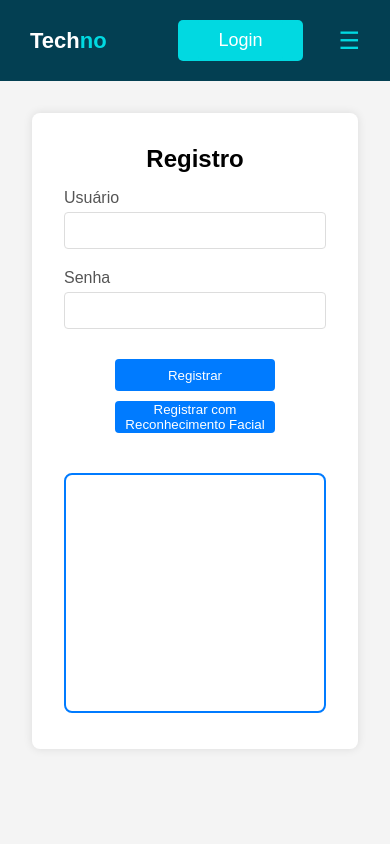
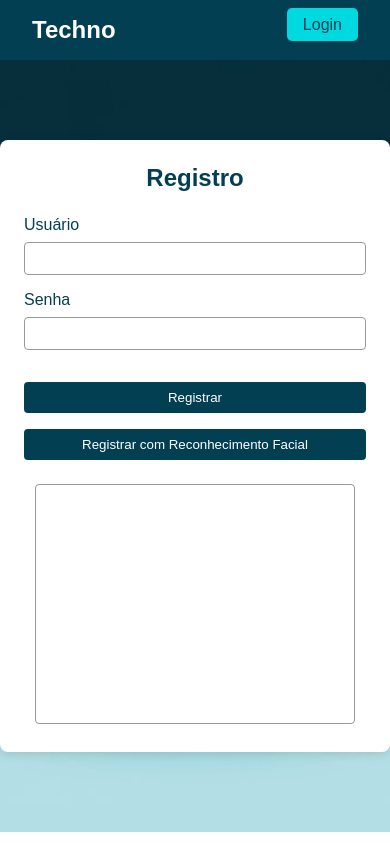
Before and after one commit to mateusmjacubavicius/TccFlask, a Flask app: page /register in a window 390 px wide. Run offline with Flask 3, Linux system fonts and the light colour scheme.

Commit message:
TccOficial commit

```diff
--- /dev/null
+++ b/static/register.css
@@ -0,0 +1,158 @@
+:root {
+    --primeira-cor: #033F52;
+    --segunda-cor: #005366;
+    --terceira-cor: #01788B;
+    --quarta-cor: #01D9E1;
+    --quinta-cor: #FFFFFF;
+    --sexta-cor: #999;
+}
+
+/* Reset básico */
+* {
+    margin: 0;
+    padding: 0;
+    box-sizing: border-box;
+}
+
+body {
+    font-family: Arial, sans-serif;
+    background-image: url('./img/img-tcc-mateus.jpeg');
+    background-size: cover;
+    background-repeat: no-repeat;
+    background-position: center;
+    color: var(--primeira-cor);
+}
+
+/* Estilo do cabeçalho */
+header {
+    background-color: var(--primeira-cor);
+    color: var(--quinta-cor);
+    display: flex;
+    justify-content: space-between;
+    align-items: center;
+    padding: 1rem 2rem;
+}
+
+.logo {
+    font-size: 1.5rem;
+    font-weight: bold;
+}
+
+.nav-links {
+    list-style: none;
+    display: flex;
+}
+
+.nav-links li {
+    margin: 0 15px;
+}
+
+.nav-links a {
+    color: var(--quinta-cor);
+    text-decoration: none;
+    transition: color 0.3s;
+}
+
+.nav-links a:hover {
+    color: var(--quarta-cor);
+}
+
+.icons .btn-login {
+    background-color: var(--quarta-cor);
+    color: var(--primeira-cor);
+    padding: 0.5rem 1rem;
+    text-decoration: none;
+    border-radius: 5px;
+    transition: background-color 0.3s;
+}
+
+.icons .btn-login:hover {
+    background-color: var(--terceira-cor);
+}
+
+.hamburger {
+    display: none; /* Inicialmente oculto */
+    font-size: 2rem;
+    cursor: pointer;
+}
+
+/* Estilo do container de registro */
+.register-container {
+    max-width: 400px;
+    margin: 5rem auto;
+    padding: 2rem;
+    background-color: var(--quinta-cor);
+    border-radius: 8px;
+    box-shadow: 0 2px 10px rgba(0, 0, 0, 0.1);
+}
+
+h2 {
+    margin-bottom: 1.5rem;
+    text-align: center;
+}
+
+.input-field {
+    margin-bottom: 1rem;
+}
+
+.input-field label {
+    display: block;
+    margin-bottom: 0.5rem;
+}
+
+.input-field input {
+    width: 100%;
+    padding: 0.5rem;
+    border: 1px solid var(--sexta-cor);
+    border-radius: 4px;
+}
+
+.btn-face {
+    width: 100%;
+    padding: 0.5rem;
+    background-color: var(--primeira-cor);
+    color: var(--quinta-cor);
+    border: none;
+    border-radius: 4px;
+    cursor: pointer;
+    transition: background-color 0.3s;
+    margin-top: 1rem; /* Espaçamento entre os botões */
+}
+
+.btn-face:hover {
+    background-color: var(--quarta-cor);
+}
+
+/* Estilo da seção de câmera */
+.camera {
+    margin-top: 1.5rem;
+    text-align: center;
+}
+
+video {
+    border: 1px solid var(--sexta-cor);
+    border-radius: 4px;
+}
+
+/* Responsividade */
+@media (max-width: 768px) {
+    header {
+        display: flex;
+        align-items: center;
+        align-items: flex-start;
+    }
+
+    .nav-links {
+        justify-content: center;
+        margin-top: 1rem; /* Espaçamento entre o logo e os links */
+    }
+
+    .nav-links li {
+        display: none;
+        margin: 0 10px; /* Menor espaçamento em telas menores */
+    }
+
+    .register-container {
+        padding: 1.5rem; /* Menos padding em telas menores */
+    }
+}
--- a/templates/login.html
+++ b/templates/login.html
@@ -5,7 +5,7 @@
     <meta http-equiv="X-UA-Compatible" content="IE=edge">
     <meta name="viewport" content="width=device-width, initial-scale=1.0">
     <title>Login - Reconhecimento Facial</title>
-    <link rel="stylesheet" href="{{ url_for('static', filename='styles.css') }}">
+    <link rel="stylesheet" href="{{ url_for('static', filename='login.css') }}">
     <script defer src="{{ url_for('static', filename='login.js') }}"></script>
 </head>
 <body>
@@ -22,7 +22,6 @@
         <div class="icons">
             <a href="{{ url_for('register_page') }}" class="btn-registrar">Registrar</a>
         </div>
-        <div class="hamburger" onclick="toggleMenu()">&#9776;</div>
     </header>
     <main>
         <div class="login-container">
--- a/templates/register.html
+++ b/templates/register.html
@@ -5,7 +5,7 @@
     <meta http-equiv="X-UA-Compatible" content="IE=edge">
     <meta name="viewport" content="width=device-width, initial-scale=1.0">
     <title>Registro - Reconhecimento Facial</title>
-    <link rel="stylesheet" href="{{ url_for('static', filename='styles.css') }}">
+    <link rel="stylesheet" href="{{ url_for('static', filename='register.css') }}">
     <script defer src="{{ url_for('static', filename='register.js') }}"></script>
 </head>
 <body>
@@ -22,7 +22,6 @@
         <div class="icons">
             <a href="{{ url_for('login_page') }}" class="btn-login">Login</a>
         </div>
-        <div class="hamburger" onclick="toggleMenu()">&#9776;</div>
     </header>
     <main>
         <div class="register-container">
```
Also changed, not shown: static/index.css (renamed from static/styles.css, +0 -141 lines), static/login.css (added, +158 -0 lines), templates/index.html (+4 -4 lines), static/img/fim.svg (added), static/img/home.svg (added), static/img/img-tcc-mateus.jpeg (added), static/img/meio.svg (added), static/img/teste.avif (deleted).
